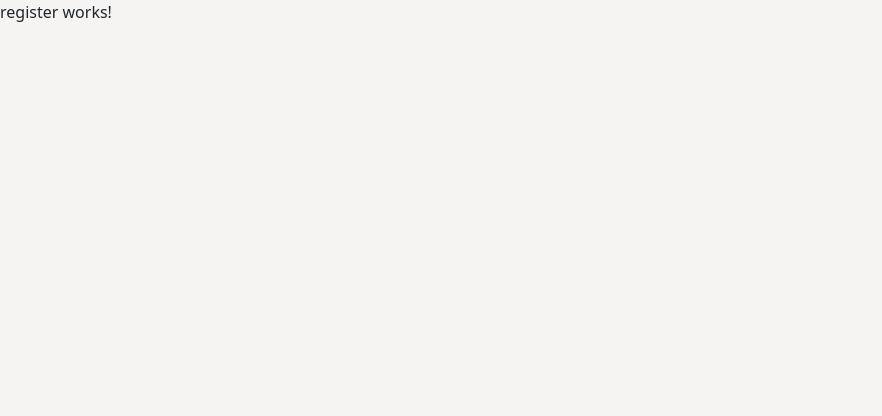
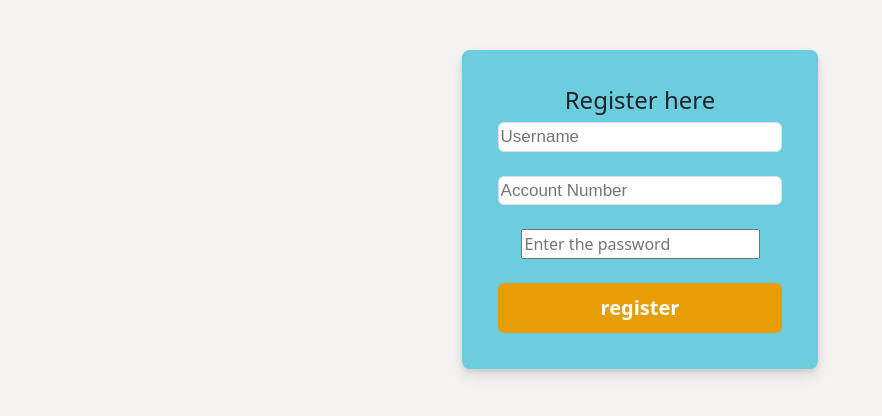
Before and after one commit to Afsin123/Angular-BankApp, an Angular app: page /register in a window 1280 px wide. Shown: the top 416 px of the page, without its empty margins (0-882 px from the left). Built offline with nearby package versions, Linux system fonts and the light colour scheme.

Commit message:
form tag, binding

```diff
--- a/src/app/login/login.component.html
+++ b/src/app/login/login.component.html
@@ -5,17 +5,23 @@
         <div class="col-4">
             <div class="main" style="margin-top: 50px; background-color: rgb(248, 192, 171); text-align: center; ">
                 <h4> Bank Application Login </h4>
-               <h5>  {{aim }}  </h5>
-                <input type="text" id="acno" [(ngModel)]="acno"  placeholder="Username"> <br>
-                <input type="text" id="password" [(ngModel)]="password"   placeholder="Enter the password"> <br>
-                <button (click)="login()" value="login"> Log In </button>
-                <h6> <a class="textfp" href="# ">Forgotten password?</a>
+
+                <form (ngSubmit)="login()">
+                    <input type="text" id="acno" class = " text " name="acno" [(ngModel)]="acno" placeholder="Username"> <br> <br>
+                    <input type="text" id="password"class ="text" name="password" [(ngModel)]="password" placeholder="Enter the password"> <br> <br>
+                    <input type ="submit"  value="login" class="button butefct" > <br>
+
+                </form>
+
+                <h6>
                     <div class="line"></div>
-                    <input type="button" value="SignUp" class="button buttonl butefct"> <br><br>
+                    <p>Do not have an account?</p>
+                    <a class="textfp" routerLink="register"> Sign Up</a>
+                    <!-- <input type="button" value="SignUp" class="button buttonl butefct"> <br><br> -->
                 </h6>
             </div>
         </div>
-            <div class="col-4"></div>
+        <div class="col-4"></div>
 
     </div>
 </div>
--- a/src/app/register/register.component.html
+++ b/src/app/register/register.component.html
@@ -1 +1,26 @@
-<p>register works!</p>
+
+<div class="container">
+    <div class="row">
+        <div class="col-4"></div>
+        <div class="col-4">
+            <div class="main" style="margin-top: 50px; background-color: rgb(108, 205, 223); text-align: center; ">
+                <h4> Register here </h4>
+                <form (ngSubmit)="register()">
+                <input type="text" id="uname" class ="text" name = "uname "[(ngModel)]="uname"  placeholder="Username"> <br> <br>
+
+                <input type="text" id="acno" class= "text" name="acno" [(ngModel)]="acno"  placeholder="Account Number"> <br> <br>
+
+                <input type="text" id="password" name="password" [(ngModel)]="password"    placeholder="Enter the password"> <br> <br>
+
+                <input type="submit" value="register" class="button buttonl" > <br>
+
+                 </form>
+
+                    <!-- <input type="button" value="SignUp" class="button buttonl butefct"> <br><br> -->
+
+            </div>
+        </div>
+            <div class="col-4"></div>
+
+    </div>
+</div>
--- a/src/app/register/register.component.ts
+++ b/src/app/register/register.component.ts
@@ -7,9 +7,19 @@ import { Component, OnInit } from '@angular/core';
 })
 export class RegisterComponent implements OnInit {
 
+  uname = ""
+  password = ""
+  acno = ""
+
+
+
   constructor() { }
 
   ngOnInit(): void {
   }
+  register(){
+alert("Register clicked!!")
+
+  }
 
 }
```
